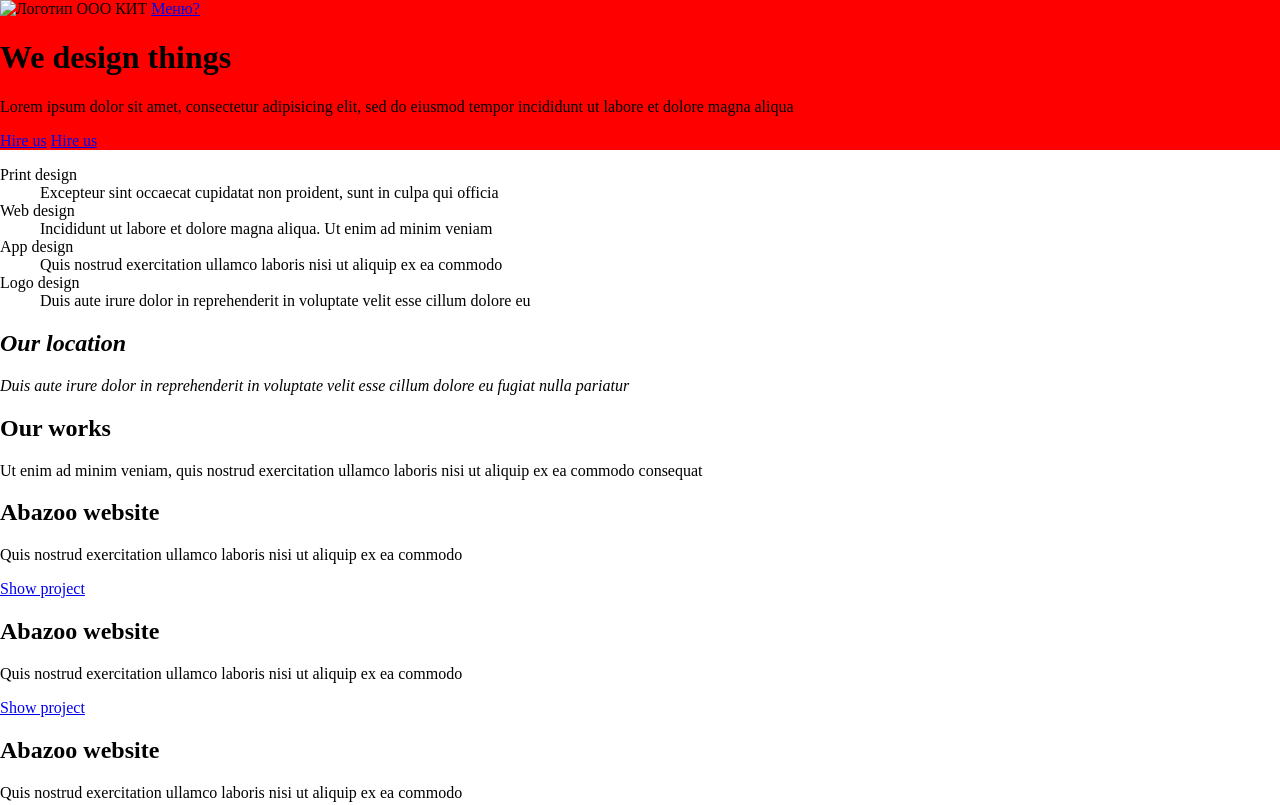
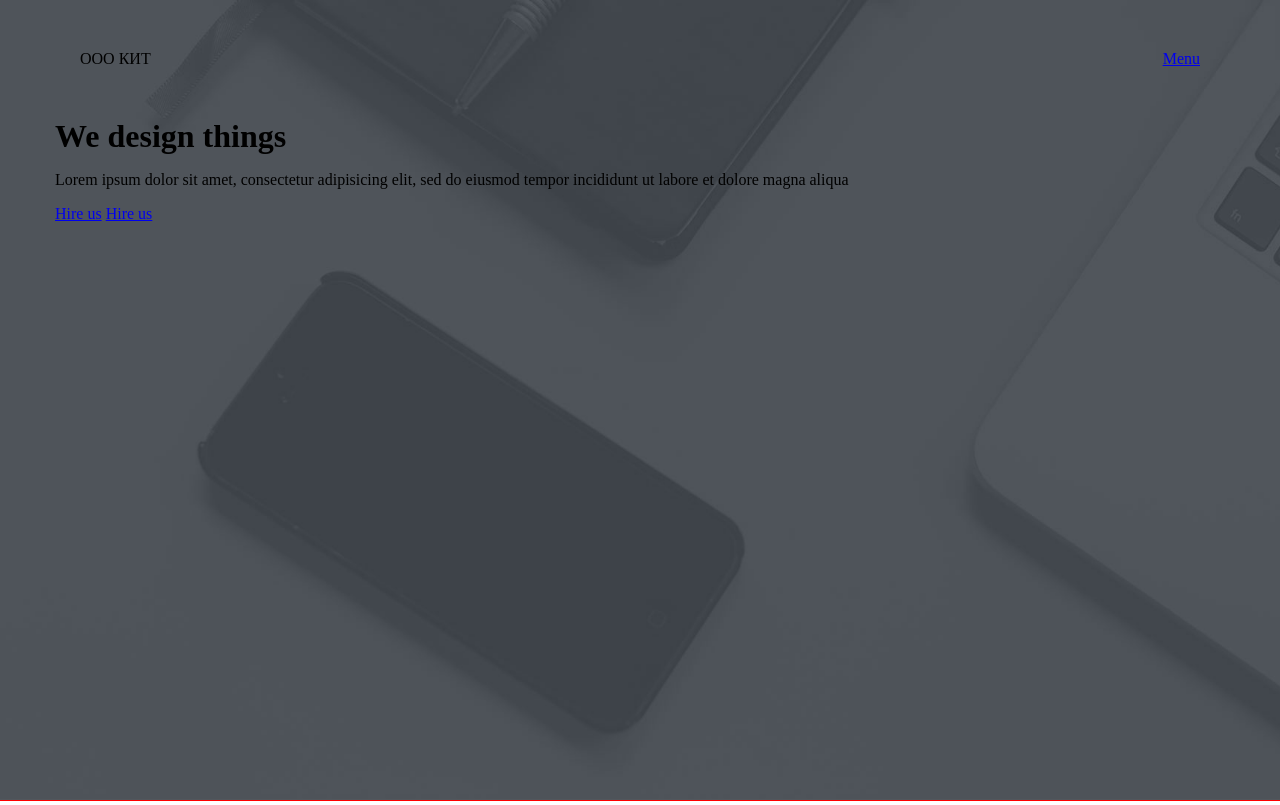
Before and after one commit to lss1ash/KIT, a website: page app/index.html in a window 1280 px wide. Shown: the top 805 px of the page. Drawn offline with nearby package versions, Linux system fonts and the light colour scheme; files that its build step writes are made by us from their sources.

Commit message:
Пытаемся делать  хедер

```diff
--- a/app/index.html
+++ b/app/index.html
@@ -11,11 +11,16 @@
 
     <header class="main-header">
 
+      <div class="main-header__wrapper">
+
         <nav class="main-header__navigation">
 
-        <img class="main-header__logo" src="#" alt="Логотип ООО КИТ">
+          <!-- <img class="main-header__logo" src="#" alt="Логотип ООО КИТ"> -->
           <!-- WIDTH - HEIGHT?? -->
-        <a href="#" class="main-header__menu">Меню?</a>
+
+          <a class="main-header__company">ООО <span class="main-header__company--highlighted">КИТ</span></a>
+
+          <a href="#" class="main-header__menu">Menu</a>
 
         </nav>
 
@@ -25,6 +30,8 @@
 
         <a href="#" class="main-header__hire-us">Hire us</a>
         <a href="#" class="main-header__our-works">Hire us</a>
+
+      </div>
 
     </header>
 
--- a/app/sass/main-header.scss
+++ b/app/sass/main-header.scss
@@ -1,3 +1,25 @@
-.main-header {
-  background-color: red;
+.main-header
+{
+    height: 100vh;
+
+    outline: 1px solid red;
+    background: url(../img/header_background.jpg) no-repeat 0 0;
+    background-color: #43494F;
+    background-size: cover;
+
+    &__wrapper
+    {
+        @include wrapper();
+    }
+
+    &__navigation {
+      margin: 0 0;
+      padding: 50px 25px;
+      display: flex;
+      justify-content: space-between;
+    }
+
+    &__slogan {
+      margin: 0 auto;
+    }
 }
--- /dev/null
+++ b/app/sass/mixin.scss
@@ -0,0 +1,7 @@
+@mixin wrapper()
+{
+    box-sizing: border-box;
+    max-width: 1200px;
+    margin: 0 auto;
+    padding: 0 15px;
+}
--- a/app/sass/style.scss
+++ b/app/sass/style.scss
@@ -1,3 +1,5 @@
+@import 'mixin.scss';
+
 @import 'common.scss';
 
 @import 'main-header.scss';
```
Also changed, not shown: app/img/header_background.jpg (added), app/img/header_background@2x.jpg (added), app/img/header_background@3x.jpg (added). Lines whose indentation alone changed are shown as unchanged.
